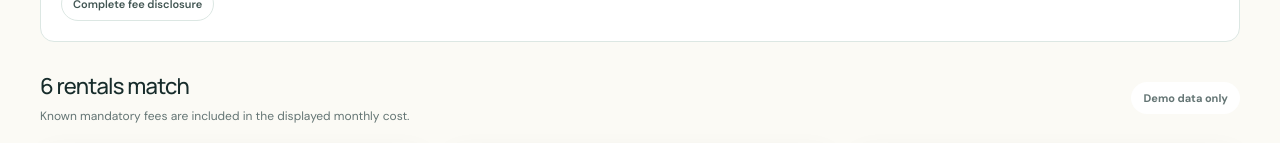
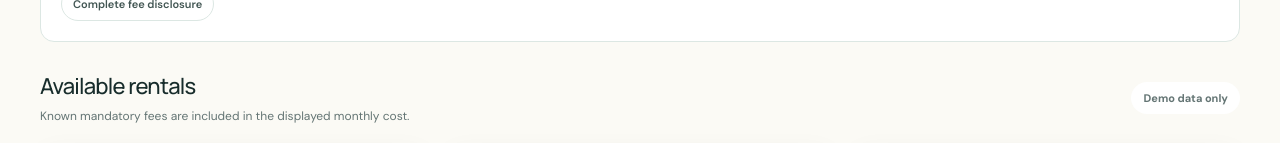
Before and after one commit to ishitaac/rentwell-devday, a React (Vite) app: page / in a window 1280 px wide. Both pictures are taken after a click on the button "Browse Rentals". Shown: the part 582-725 px from the top of the page. Built offline with nearby package versions, Linux system fonts and the light colour scheme.

Commit message:
fix: clarify default rental results heading

```diff
--- a/src/Listings.tsx
+++ b/src/Listings.tsx
@@ -203,7 +203,9 @@ export function ListingsBrowser({
       <div className="listings-results-heading">
         <div>
           <h2>
-            {filteredListings.length} {filteredListings.length === 1 ? "rental" : "rentals"} match
+            {filtersAreActive
+              ? `${filteredListings.length} ${filteredListings.length === 1 ? "rental" : "rentals"} match`
+              : "Available rentals"}
           </h2>
           <p>Known mandatory fees are included in the displayed monthly cost.</p>
         </div>
```
Also changed, not shown: 3 other files (tests, documents, lock files or other folders).
